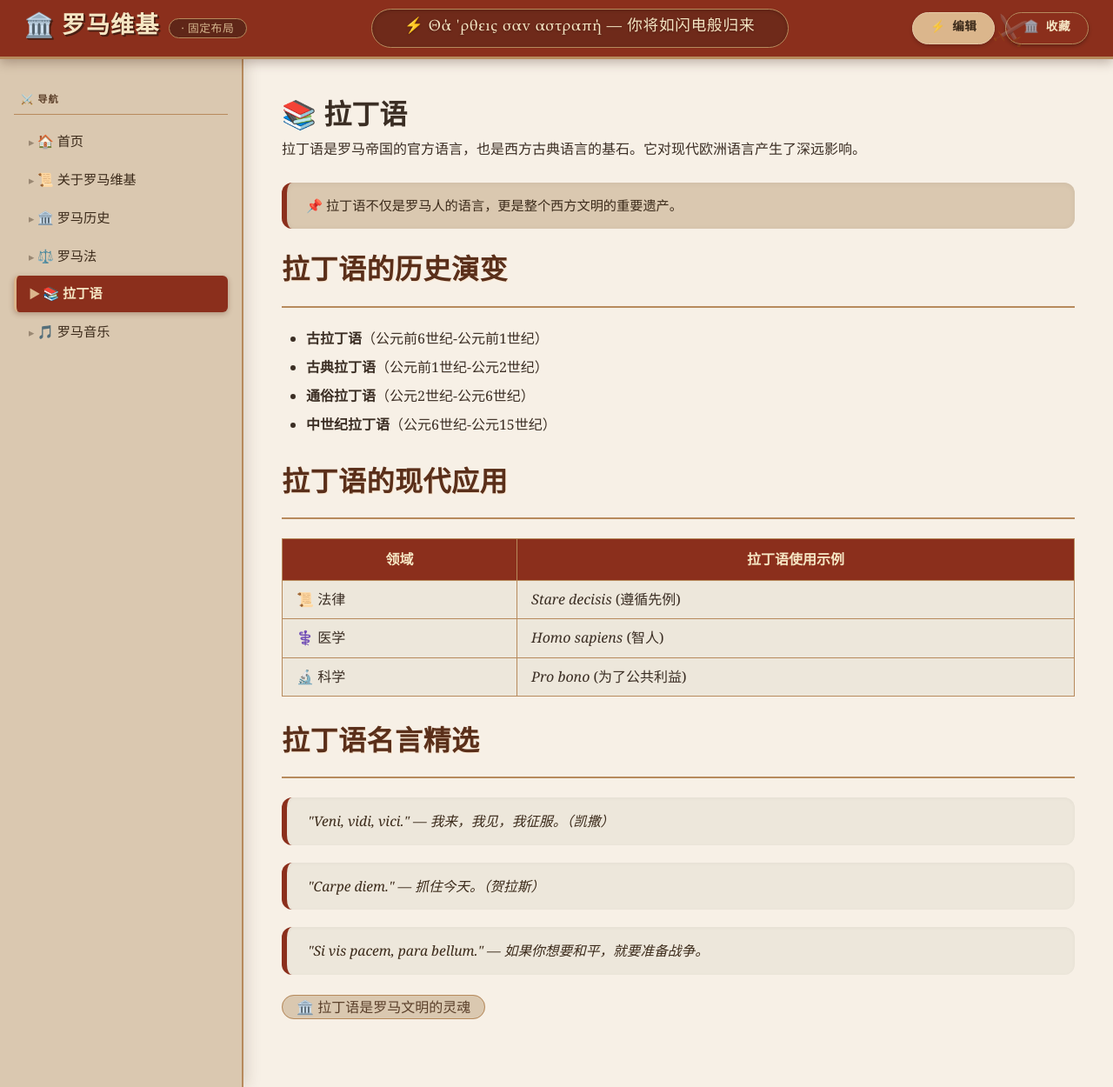
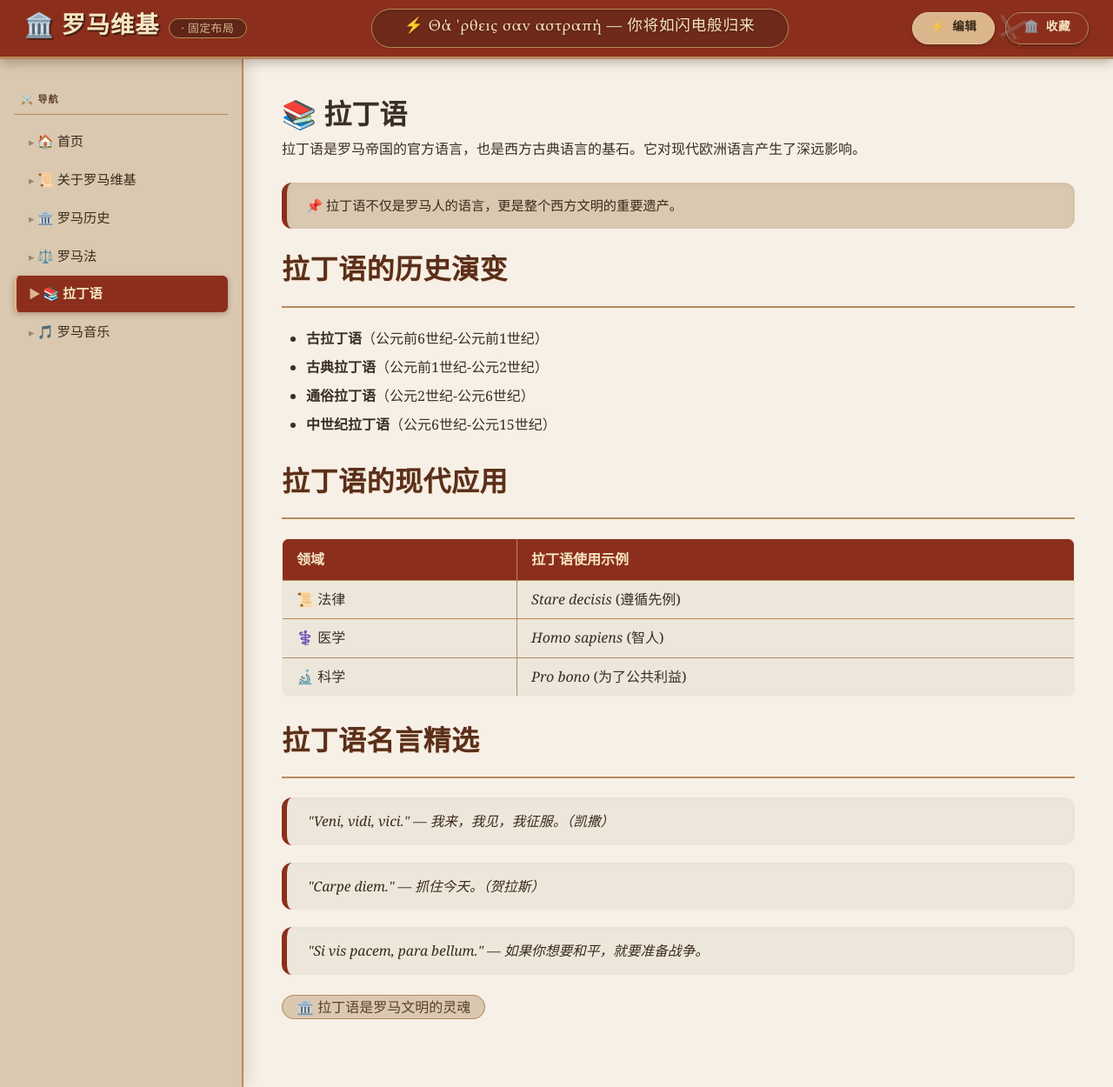
Before and after one commit to GensokyoCirno/gensokyocirno.github.io, a Jekyll site: the page built from pages/latin-language.html, in a window 1280 px wide. Shown: the whole page at 87% size. Built offline with Jekyll 4.4.1, drawn with Linux system fonts in a browser that asks for light colours.

Commit message:
表格样式更新

```diff
--- a/assets/css/style.css
+++ b/assets/css/style.css
@@ -462,3 +462,79 @@
 .sidebar-nav a:hover::before {
   opacity: 0.9;
 }
+
+/* 罗马风格表格 */
+.table-responsive {
+  width: 100%;
+  overflow-x: auto;
+  -webkit-overflow-scrolling: touch;  /* 优化iOS滚动 */
+  margin: 20px 0;
+  border-radius: 8px;
+  border: 1px solid #b78a5c;
+  background: #f7f0e6;
+}
+
+.table-responsive table {
+  width: 100%;
+  min-width: 600px;          /* 当屏幕小于此宽度时出现滚动条 */
+  border-collapse: collapse;
+  font-size: 0.95rem;
+  background: transparent;
+}
+
+/* 表格基本样式（延续罗马风格） */
+.table-responsive table th,
+.table-responsive table td {
+  padding: 10px 16px;
+  border: 1px solid #b78a5c;
+  text-align: left;
+  vertical-align: top;
+}
+
+.table-responsive table th {
+  background: #8b2f1c;
+  color: #f5e6c4;
+  font-weight: 600;
+  letter-spacing: 0.5px;
+  white-space: nowrap;
+}
+
+.table-responsive table td {
+  background: #f7f0e6;
+  color: #3b2e24;
+}
+
+.table-responsive table tr:nth-child(even) td {
+  background: #ede7db;
+}
+
+/* 悬停效果（可选） */
+.table-responsive table tr:hover td {
+  background: #dac8b0;
+}
+/* ---------- 通用表格美化（可选） ---------- */
+/* 如果不想用 .table-responsive，直接给普通表格添加样式 */
+table:not(.table-responsive table) {
+  width: 100%;
+  border-collapse: collapse;
+  margin: 20px 0;
+  border: 1px solid #b78a5c;
+  border-radius: 8px;
+  overflow: hidden;
+}
+
+table:not(.table-responsive table) th,
+table:not(.table-responsive table) td {
+  padding: 10px 16px;
+  border: 1px solid #b78a5c;
+  text-align: left;
+}
+
+table:not(.table-responsive table) th {
+  background: #8b2f1c;
+  color: #f5e6c4;
+}
+
+table:not(.table-responsive table) tr:nth-child(even) td {
+  background: #ede7db;
+}
```
Also changed, not shown: pages/rome-history.md (+6 -0 lines).
